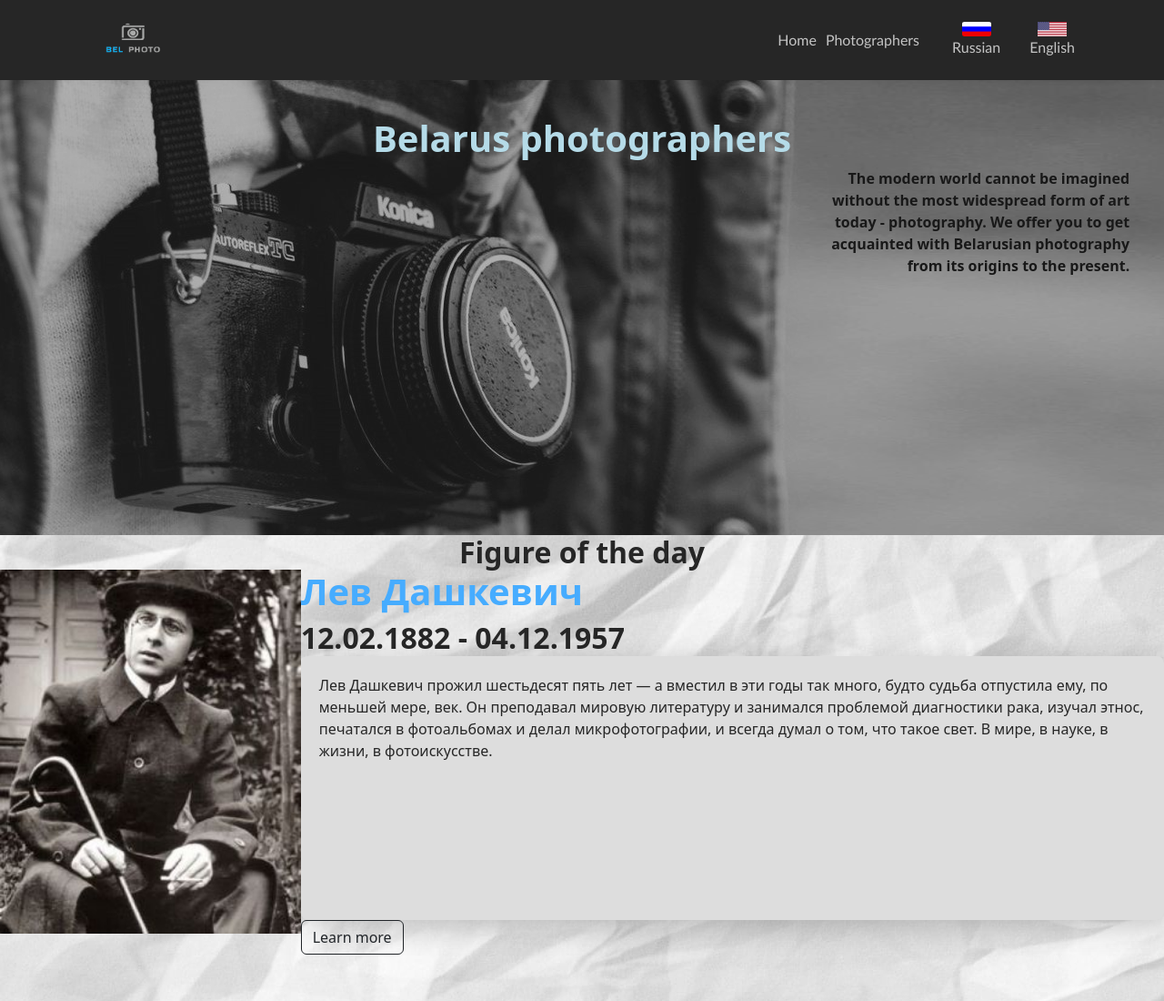
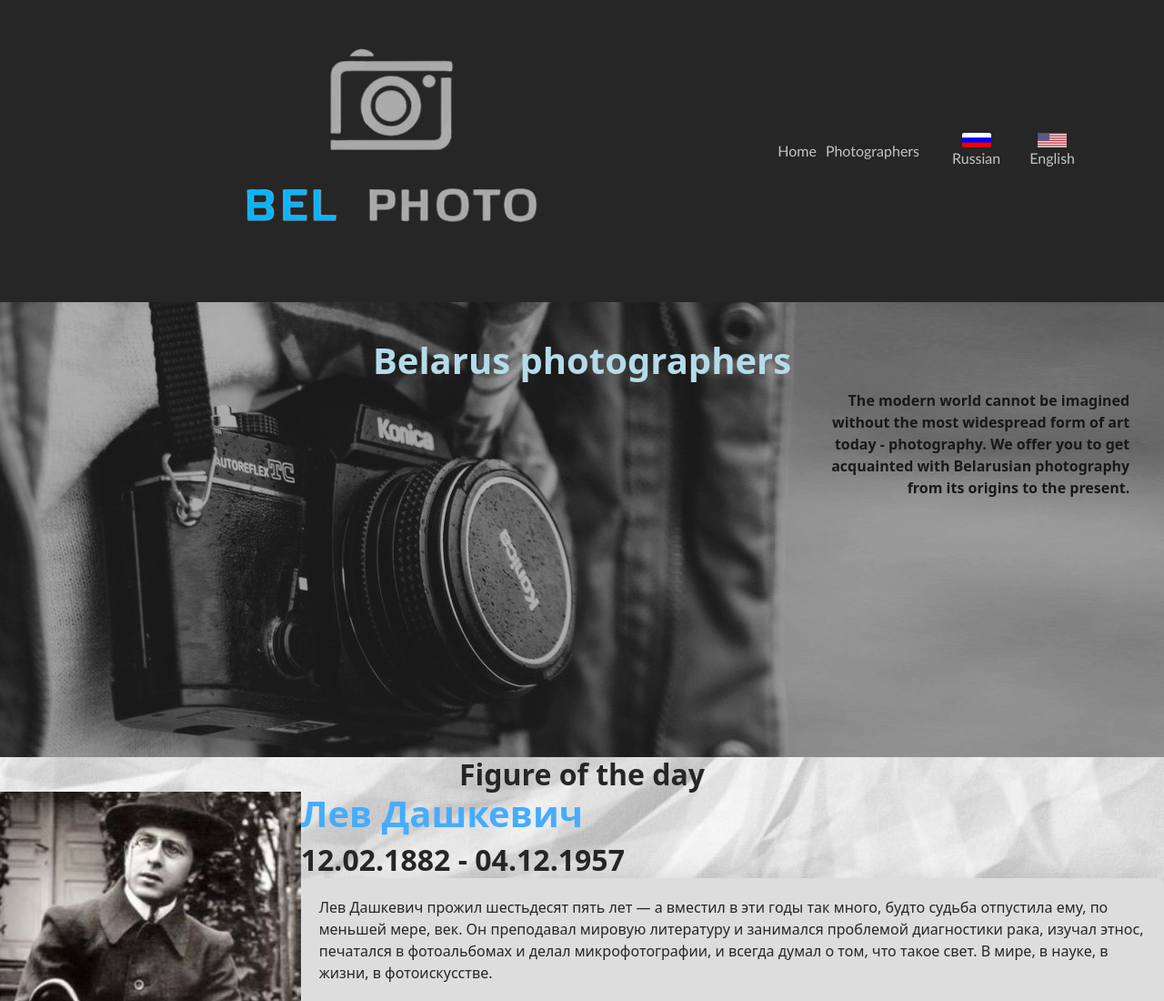
Before and after one commit to Blooife/rpi_laba2, a React (Create React App) app: page / in a window 1280 px wide. Shown: the top 1100 px of the page at 91% size. Built offline with nearby package versions, Linux system fonts and the light colour scheme.

Commit message:
fixed some bugs

```diff
--- a/src/Card.css
+++ b/src/Card.css
@@ -7,7 +7,7 @@
     background-image: url(./data/imgs/back.jpg);
     background-position: center;
     background-size: cover;
-    height:calc(870px + (600 - 870)*((100vw - 320px)/(1600-320)));
+   /* height:calc(870px + (600 - 870)*((100vw - 320px)/(1600-320)));*/
     display:flex;
     color: #262626;
 }
@@ -17,10 +17,13 @@
     margin-top: calc(20px + (75 - 20)*((100vw - 320px)/(1600-320)));
     margin-bottom:calc(20px + (75 - 20)*((100vw - 320px)/(1600-320)));
 
+
 }
 .cardText{
     width: calc(300px + (1000 - 300)*((100vw - 320px)/(1600-320)));
     text-align: justify;
+    padding: 0%;
+    height: fit-content;
 }
 .cardText>h1{
     text-align:left;
@@ -39,14 +42,14 @@
     margin-top: calc(15px + (50 - 15)*((100vw - 320px)/(1600-320)));
     margin-bottom: calc(15px + (50 - 15)*((100vw - 320px)/(1600-320)));
 }
-.cardText div{
+.cardText>div{
     background-color: #ddd;
     padding: 20px;
     border-radius: 8px;
     box-shadow: 0.5rem 0.5rem 2rem 0 rgba(0, 0, 0, 0.2);
-    height: 180px;
+   /* height: 180px;*/
     width: calc(290px + (700 - 290)*((100vw - 320px)/(1600-320)));
-    height: 290px;
+   /* height: 290px;*/
     text-align:left;
     margin-top: calc(15px + (50 - 15)*((100vw - 320px)/(1600-320)));
     margin-bottom: calc(15px + (50 - 15)*((100vw - 320px)/(1600-320)));
@@ -114,12 +117,15 @@
 
 
 .cardQuote{
+
     margin-left: auto;
     margin-right: auto;
     background-image: url(./data/imgs/backQuote.jpg);
     background-position: center;
     background-size: cover;
-    height: calc(870px + (600 - 870)*((100vw - 320px)/(1600-320)));
+   /* height: calc(870px + (600 - 870)*((100vw - 320px)/(1600-320)));*/
+   padding-top:5%;
+   padding-bottom:5%;
     display: flex;
     flex-direction: column;
     color: #262626;
--- a/src/NavigationBar.css
+++ b/src/NavigationBar.css
@@ -6,12 +6,15 @@
 
 .nav{
     width: 100%;
-    min-width: 320px;
+    height: calc(20px + (220 - 100)*((100vw - 320px)/(1600-320)));
     background-color: #262626;
     display: flex;
     justify-content: center;
 }
-
+img.align-top{
+    width: calc(93px + (279 - 30)*((100vw - 320px)/(1600-320)));
+    height: calc(37px + (110 - 30)*((100vw - 320px)/(1600-320)));
+}
 .nav-languages{
     display: flex;
     flex-direction: row;
@@ -27,7 +30,7 @@
     text-decoration: none;
     color: #c4c4c4;
     font-family: LatoRegular;
-    font-size: 16px ;
+    font-size: calc(10px + (20 - 10)*((100vw - 320px)/(1600-320)));
 }
 .Nav-link:hover{
     color:#61b8ff;
@@ -39,7 +42,7 @@ div.collapse.navbar-collapse{
     text-decoration: none;
     color: #c4c4c4;
     font-family: LatoRegular;
-    font-size: 16px ;
+    font-size: calc(10px + (20 - 10)*((100vw - 320px)/(1600-320)));
 }
 .lang>span:hover{
     color: #61b8ff;
@@ -51,4 +54,7 @@ div.collapse.navbar-collapse{
     .lang>span{
         font-size: 14px ;
     }
+    .nav{
+        height: fit-content;
+    }
 }
--- a/src/NavigationBar.js
+++ b/src/NavigationBar.js
@@ -11,12 +11,11 @@ function NavigaitonBar() {
     <>
 
     <Navbar   as="header" expand="md" className="nav navbar-dark " >
-      <Container>
+      <Container >
       <Navbar.Brand>
       <img src={require(`./data/imgs/new-logo2.png`)} alt='logo'
       className = 'align-top'
-      height = "51"
-      width = "129"
+
       ></img>
       </Navbar.Brand>
 
```
